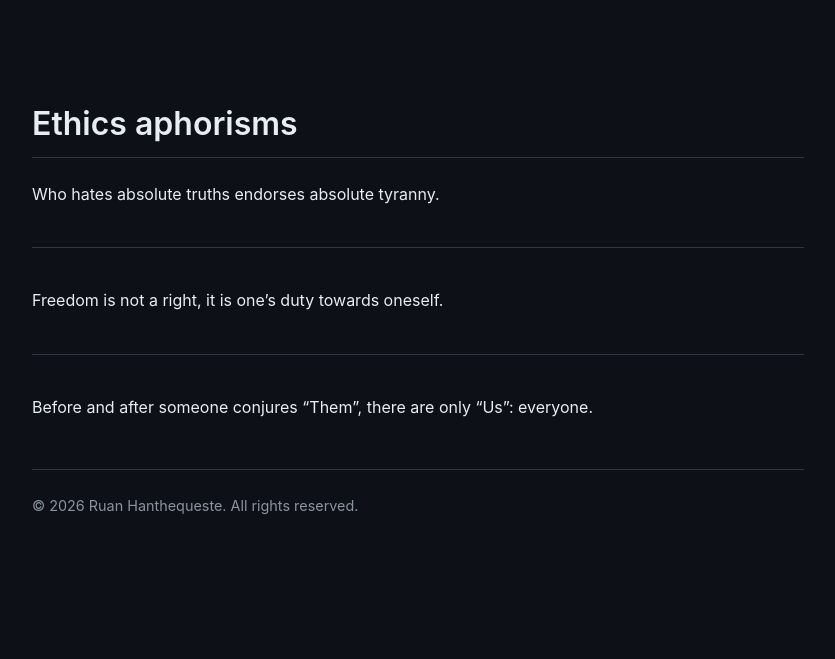
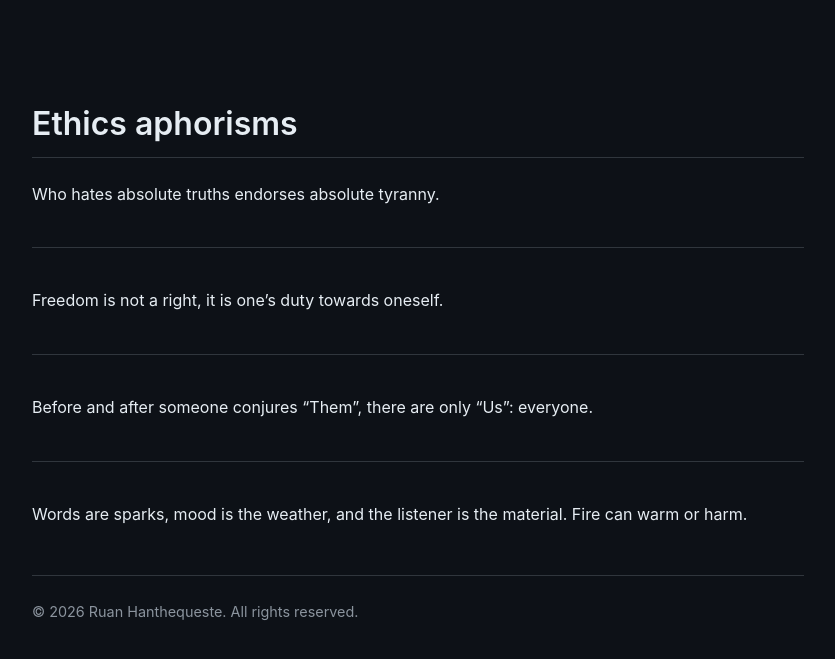
Before and after one commit to ruanfh/writings, a Jekyll site: the page built from aphorisms/ethics.md, in a window 1280 px wide. Shown: the top 659 px of the page, without its empty margins (222-1057 px from the left). Built offline with Jekyll 4.4.1, drawn with Linux system fonts in a browser that asks for light colours.

Commit message:
Aphorism about words

```diff
--- a/aphorisms/ethics.md
+++ b/aphorisms/ethics.md
@@ -19,3 +19,7 @@ Freedom is not a right, it is one's duty towards oneself.
 ---
 
 Before and after someone conjures "Them", there are only "Us": everyone.
+
+---
+
+Words are sparks, mood is the weather, and the listener is the material. Fire can warm or harm.
```
